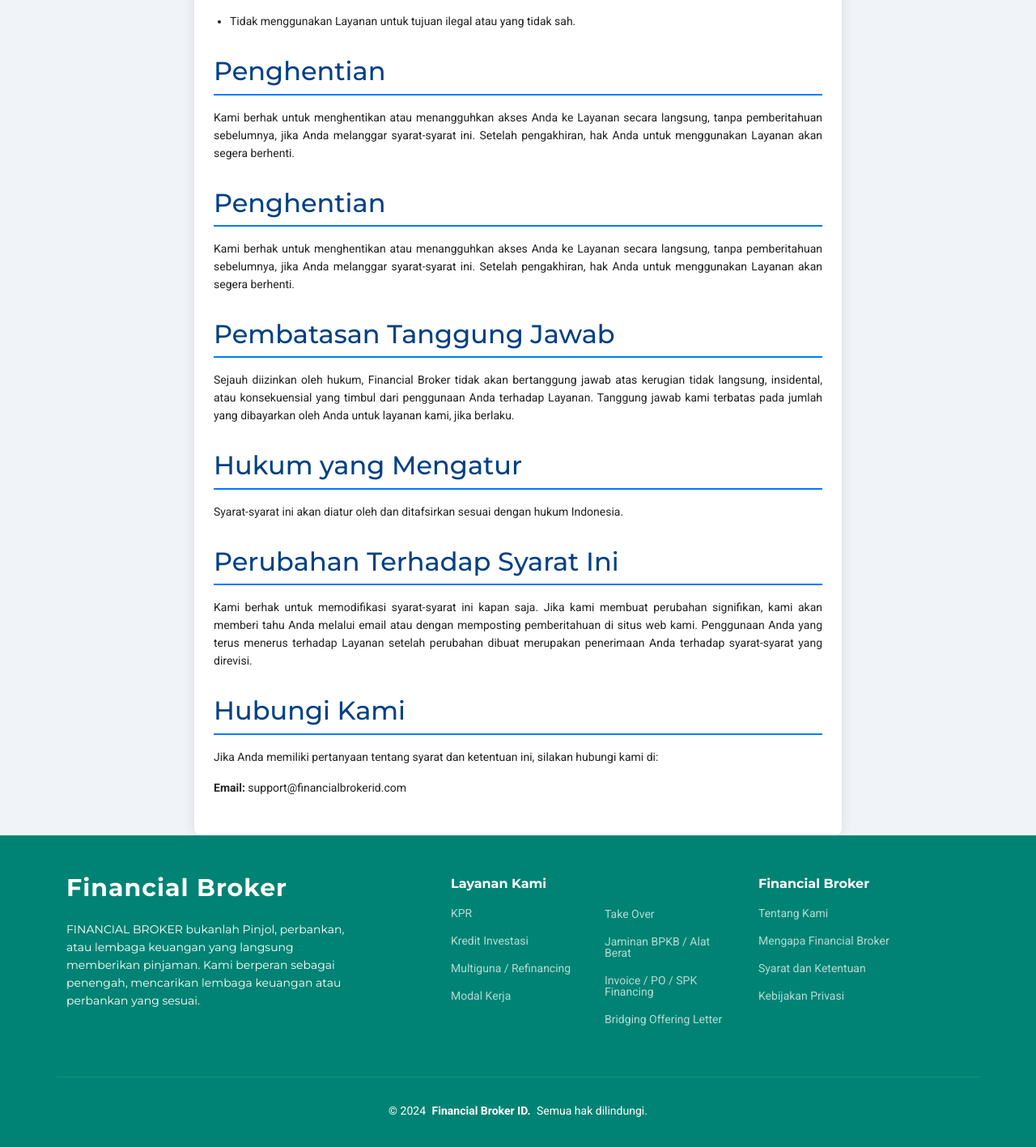
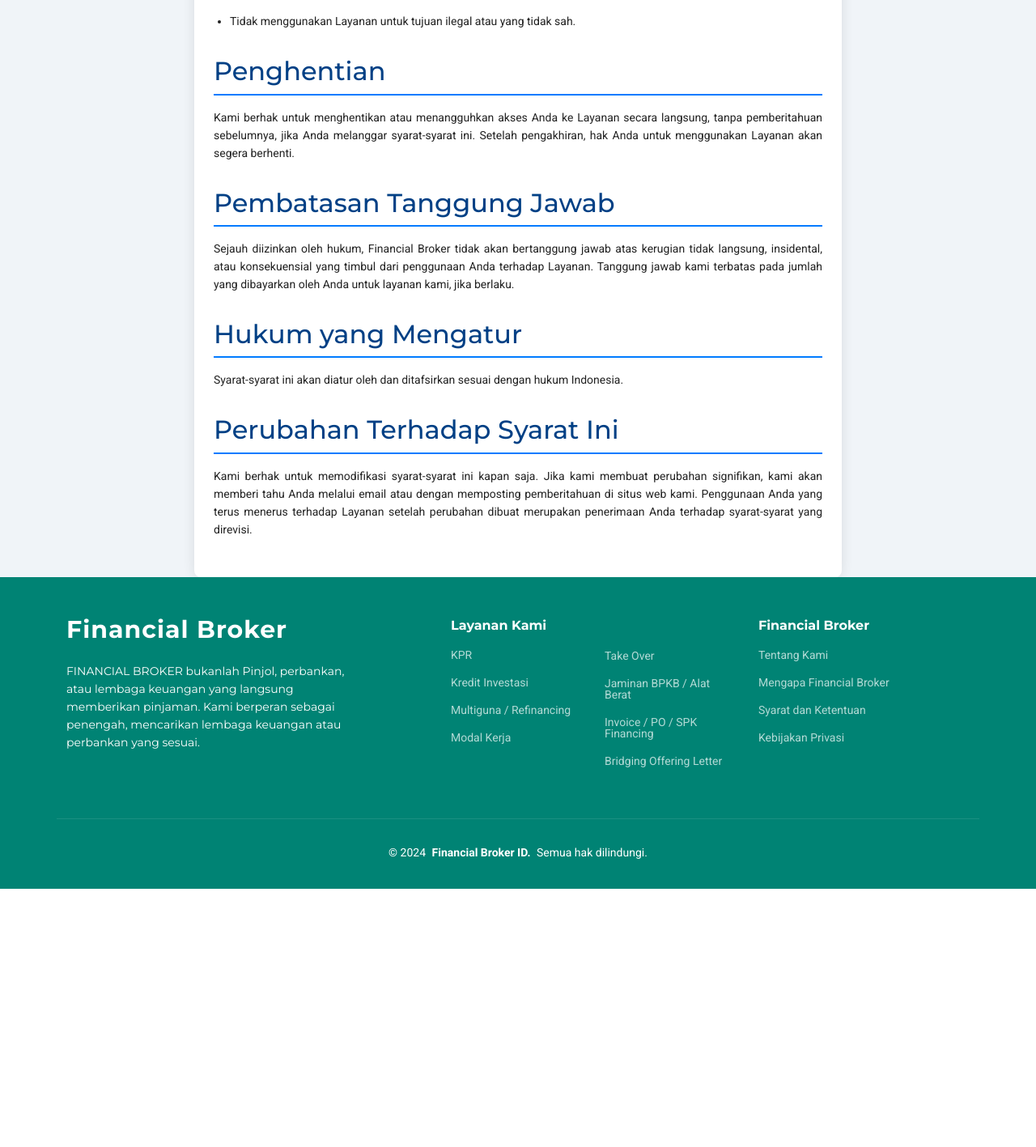
Before and after one commit to biljth/financialbroker, a Django app: page /terms-condition/ in a window 1280 px wide. Shown: the part 973-2390 px from the top of the page at 81% size. After the commit the page ends 2071 px from the top, so only its background shows below. Run offline with Django 5.2, Linux system fonts and the light colour scheme; parts of the project's set-up code (start-up, migrations or seed data) failed here and were passed over; some libraries are stand-ins or nearby versions.

Commit message:
Update terms_condition.html

```diff
--- a/loans/templates/terms_condition.html
+++ b/loans/templates/terms_condition.html
@@ -142,9 +142,6 @@
         <h2 class="terms-subtitle">Penghentian</h2>
         <p class="terms-paragraph">Kami berhak untuk menghentikan atau menangguhkan akses Anda ke Layanan secara langsung, tanpa pemberitahuan sebelumnya, jika Anda melanggar syarat-syarat ini. Setelah pengakhiran, hak Anda untuk menggunakan Layanan akan segera berhenti.</p>
 
-        <h2 class="terms-subtitle">Penghentian</h2>
-        <p class="terms-paragraph">Kami berhak untuk menghentikan atau menangguhkan akses Anda ke Layanan secara langsung, tanpa pemberitahuan sebelumnya, jika Anda melanggar syarat-syarat ini. Setelah pengakhiran, hak Anda untuk menggunakan Layanan akan segera berhenti.</p>
-
         <h2 class="terms-subtitle">Pembatasan Tanggung Jawab</h2>
         <p class="terms-paragraph">Sejauh diizinkan oleh hukum, Financial Broker tidak akan bertanggung jawab atas kerugian tidak langsung, insidental, atau konsekuensial yang timbul dari penggunaan Anda terhadap Layanan. Tanggung jawab kami terbatas pada jumlah yang dibayarkan oleh Anda untuk layanan kami, jika berlaku.</p>
 
@@ -154,9 +151,6 @@
         <h2 class="terms-subtitle">Perubahan Terhadap Syarat Ini</h2>
         <p class="terms-paragraph">Kami berhak untuk memodifikasi syarat-syarat ini kapan saja. Jika kami membuat perubahan signifikan, kami akan memberi tahu Anda melalui email atau dengan memposting pemberitahuan di situs web kami. Penggunaan Anda yang terus menerus terhadap Layanan setelah perubahan dibuat merupakan penerimaan Anda terhadap syarat-syarat yang direvisi.</p>
 
-        <h2 class="terms-subtitle">Hubungi Kami</h2>
-        <p class="terms-paragraph">Jika Anda memiliki pertanyaan tentang syarat dan ketentuan ini, silakan hubungi kami di:</p>
-        <p class="terms-paragraph"><strong>Email:</strong> support@financialbrokerid.com</p>
     </div>
 </body>
 {% endblock %}
```
